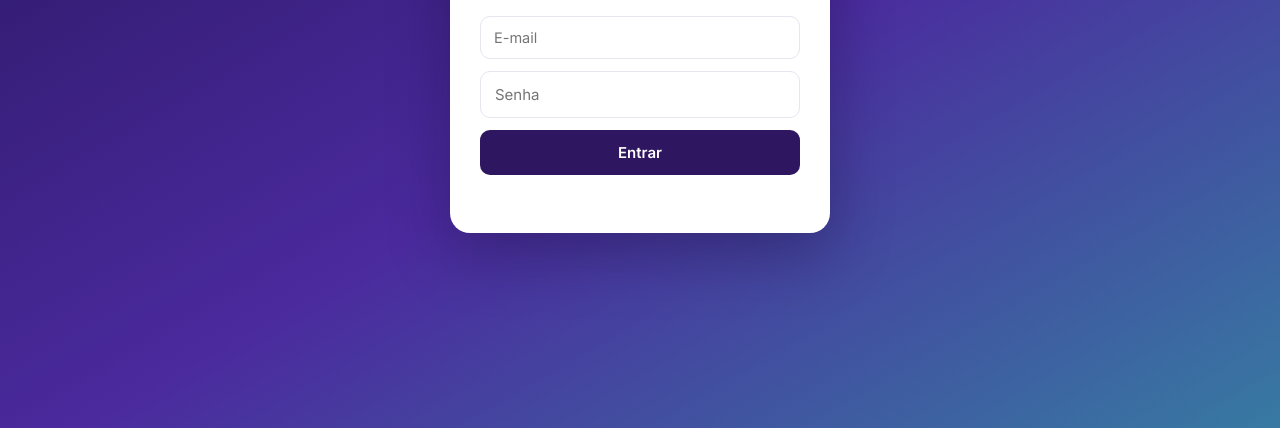
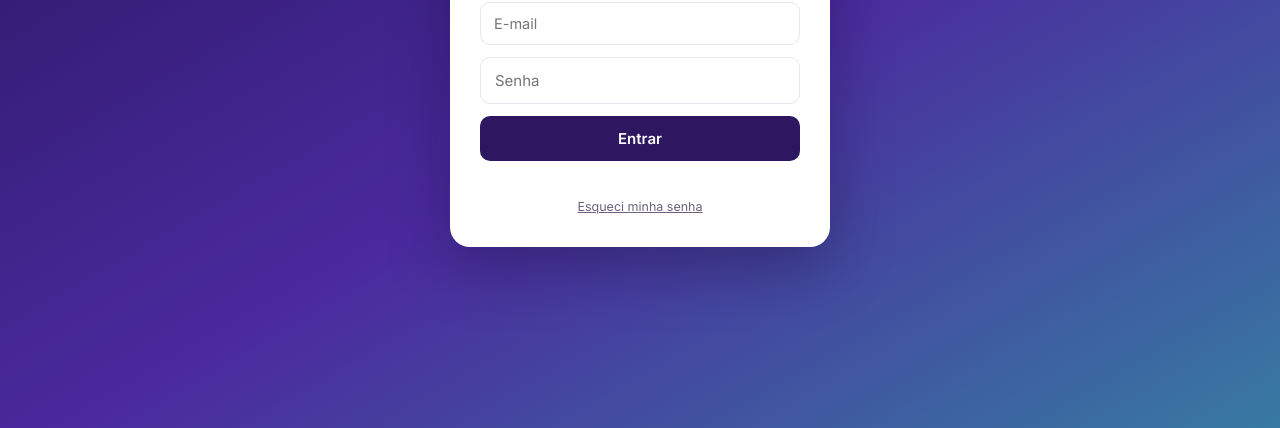
Before and after one commit to gabylazarini10-art/lw-gestao-contabil, a plain HTML site: page LW_App_Cliente.html in a window 1280 px wide. Shown: the part 372-800 px from the top of the page. Drawn offline with Linux system fonts and the light colour scheme; no server answers.

Commit message:
Implement password reset functionality
Added a password reset link and functionality to handle password reset requests.

```diff
--- a/LW_App_Cliente.html
+++ b/LW_App_Cliente.html
@@ -197,6 +197,7 @@
     <input type="password" id="login-pass" placeholder="Senha" autocomplete="off">
     <button class="primary" onclick="tentarLogin()">Entrar</button>
     <div class="login-error" id="login-error"></div>
+    <a href="#" onclick="esqueciSenha();return false;" style="display:inline-block;margin-top:12px;font-size:12.5px;color:var(--ink-soft);text-decoration:underline;">Esqueci minha senha</a>
   </div>
 </div>
 
@@ -352,6 +353,14 @@ function tentarLogin(){
   });
 }
 document.getElementById('login-pass').addEventListener('keydown', e=>{ if(e.key==='Enter') tentarLogin(); });
+function esqueciSenha(){
+  const email = document.getElementById('login-email').value.trim();
+  const el = document.getElementById('login-error');
+  if(!email){ el.style.color='var(--danger)'; el.textContent = 'Digite seu e-mail acima e toque de novo em "Esqueci minha senha".'; return; }
+  auth.sendPasswordResetEmail(email)
+    .then(()=>{ el.style.color='#1D8A82'; el.textContent = 'Enviamos um e-mail para você criar uma nova senha. Olhe também o spam.'; })
+    .catch(()=>{ el.style.color='var(--danger)'; el.textContent = 'Não foi possível enviar. Confira o e-mail digitado.'; });
+}
 function logout(){ pararListenersCliente(); auth.signOut(); }
 
 let unsubCategorias, unsubLancamentos;
```
